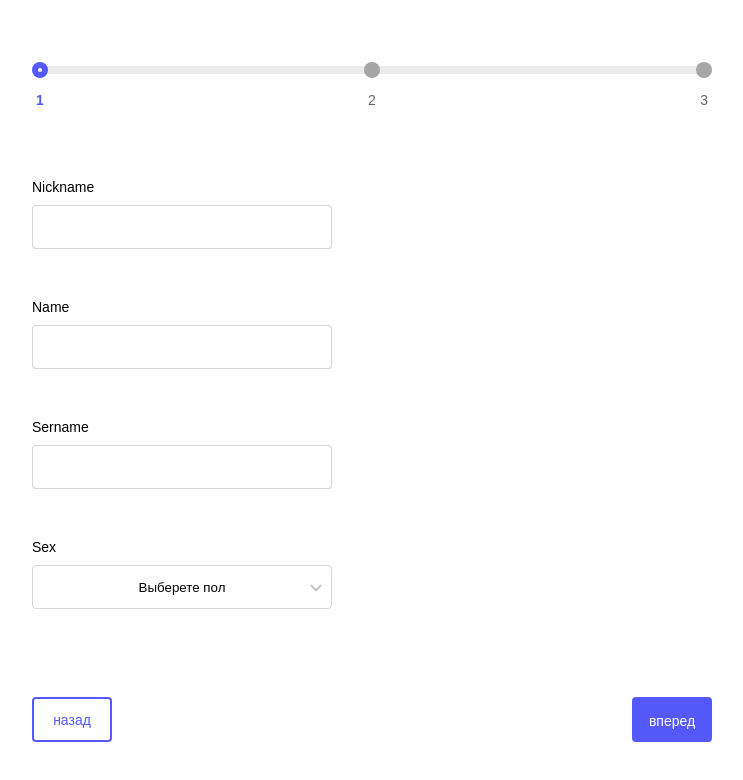
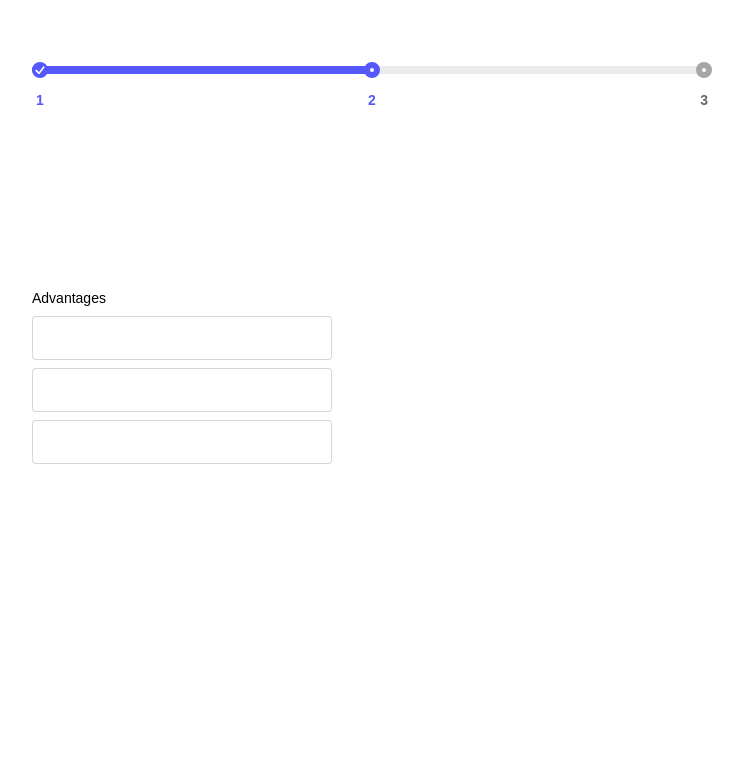
Before and after one commit to RabotaemActivno/test-bootcamp, a React (Create React App) app: page / in a window 1280 px wide. Shown: the top 780 px of the page, without its empty margins (268-1011 px from the left). Built offline with nearby package versions, Linux system fonts and the light colour scheme.

Commit message:
-middlePage in process...

```diff
--- a/src/App.tsx
+++ b/src/App.tsx
@@ -1,12 +1,13 @@
 import React from 'react';
 import { StartPage } from './pages/StartPage';
-import { Home } from './pages/home';
+import { Home } from './pages/Home';
 import styles from './App.module.scss'
+import { MidldlePage } from './pages/MiddlePage';
 
 function App() {
   return (
     <div className={styles.wrapper}>
-      <StartPage/>
+      <MidldlePage/>
     </div>
   );
 }
--- a/src/components/Dropdown/Dropdown.module.scss
+++ b/src/components/Dropdown/Dropdown.module.scss
@@ -4,6 +4,7 @@
     margin-bottom: 88px;
 
     button {
+
         padding: 12px;
         width: 300px;
         height: 44px;
@@ -13,6 +14,12 @@
         background: transparent;
         cursor: pointer;
         pointer-events: auto;
+        position: relative;
+        span {
+            position: absolute;
+            left: 12px;
+            top: 14px;
+        }
     }
 
     .dropdown_content {
--- a/src/components/Dropdown/index.tsx
+++ b/src/components/Dropdown/index.tsx
@@ -31,7 +31,7 @@ export function Dropdown() {
 
     return (
         <div className={styles.dropdown}>
-            <button onClick={onClickHandler}>{dropdownState.title}</button>
+            <button onClick={onClickHandler}><span>{dropdownState.title}</span></button>
             <div className={`${class1} ${dropdownState.isOpen ? class2 : ''}`}>
                 <div className={styles.dropdown_content_wrapper}>
                     <div onClick={() => onOptionClick('man')}>
--- /dev/null
+++ b/src/pages/MiddlePage/MidldlePage.module.scss
@@ -0,0 +1,111 @@
+.root {
+    padding: 66px 110px;
+    height: 850px;
+}
+
+.progressLine_line_wrapper {
+    position: absolute;
+}
+
+.progressLine_line2 {
+    left: 340px;
+    bottom: 111px;
+    width: 340px;
+    height: 8px;
+    background: rgba(0, 0, 0, 0.08);
+    border-radius: 8px;
+    position: relative;
+    margin-bottom: 103px;
+}
+
+.progressLine_line {
+    width: 340px;
+    height: 8px;
+    background: #5558FA;
+    border-radius: 8px;
+    position: relative;
+    margin-bottom: 103px;
+
+}
+
+.dot_wrapper {
+    margin: 0 auto;
+    width: 680px;
+    display: flex;
+    justify-content: space-between;
+    position: absolute;
+    top: 62px;
+    left: 0;
+    right: 0;
+}
+
+.dot {
+    height: 16px;
+    width: 16px;
+    border-radius: 50%;
+    border: 6px solid #5558FA;
+    background: #ffff;
+
+    &:last-child {
+        background: white;
+        border: 6px solid #A6A6A6;
+    }
+
+    &:first-child {
+        background: #5558FA;
+        position: relative;
+
+        &::before {
+            content: url('./Vector.svg');
+            position: absolute;
+            top: 50%;
+            left: 50%;
+            transform: translate(-50%, -50%);
+        }
+    }
+}
+
+.numbers:last-child {
+    color: #666666;
+    font-size: 14px;
+    line-height: 20px;
+}
+
+.number_wrapper {
+    padding-left: 4px;
+    padding-right: 4px;
+    font-size: 14px;
+    line-height: 20px;
+    margin: 0 auto;
+    font-weight: 600;
+    width: 680px;
+    display: flex;
+    justify-content: space-between;
+    position: absolute;
+    top: 90px;
+    left: 0;
+    right: 0;
+    color: #5558FA;
+}
+.field_wrapper {
+    margin-bottom: 48px;
+    font-size: 14px;
+    line-height: 20px;
+    .subtitle {
+        font-weight: 400;
+        margin-bottom: 8px;
+    }
+
+    .input_wrapper {
+        display: flex;
+        flex-direction: column;
+        gap: 8px;
+        input {
+            padding: 12px;
+            width: 300px;
+            height: 44px;
+            border-radius: 4px;
+            border: 1px solid rgba(0, 0, 0, 0.16);
+        }
+    }
+}
--- /dev/null
+++ b/src/pages/MiddlePage/index.tsx
@@ -0,0 +1,32 @@
+import styles from './MidldlePage.module.scss'
+
+export function MidldlePage() {
+    return (
+        <div className={styles.root}>
+            <div>
+                <div className={styles.progressLine_line}></div>
+                <div className={styles.progressLine_line2}></div>
+                <div className={styles.dot_wrapper}>
+                    <div className={styles.dot}></div>
+                    <div className={styles.dot}></div>
+                    <div className={styles.dot}></div>
+                </div>
+                <div className={styles.number_wrapper}>
+                    <div className={styles.numbers}>1</div>
+                    <div className={styles.numbers}>2</div>
+                    <div className={styles.numbers}>3</div>
+                </div>
+            </div>
+            <div>
+                <div className={styles.field_wrapper}>
+                    <div className={styles.subtitle}>Advantages</div>
+                    <div className={styles.input_wrapper}>
+                        <input type="text" />
+                        <input type="text" />
+                        <input type="text" />
+                    </div>
+                </div>
+            </div>
+        </div>
+    )
+}
--- a/src/pages/StartPage/StartPage.module.scss
+++ b/src/pages/StartPage/StartPage.module.scss
@@ -29,7 +29,7 @@
     border-radius: 50%;
     background: #A6A6A6;
 
-    &:first-child {
+    &:last-child {
         background: white;
         border: 6px solid #5558FA;
     }
--- a/src/pages/home/index.tsx
+++ b/src/pages/home/index.tsx
@@ -13,9 +13,9 @@ export function Home() {
                     <div className={styles.name}>Иван Иванов</div>
                     <div className={styles.contacts}>
                         <ul>
-                            <li><VectorSVG /><a href="/">Telegram</a></li>
-                            <li><VectorSVG /><a href="/">GitHub</a></li>
-                            <li><VectorSVG /><a href="/">Resume</a></li>
+                            <li><VectorSVG /><a target="_blank" href="https://t.me/polnoePogruzhenie">Telegram</a></li>
+                            <li><VectorSVG /><a target="_blank" href="https://github.com/RabotaemActivno">GitHub</a></li>
+                            <li><VectorSVG /><a target="_blank" href="https://kazan.hh.ru/resume/8d189563ff0bf8d6a40039ed1f376372556471">Resume</a></li>
                         </ul>
                     </div>
                 </div>
```
Also changed, not shown: src/pages/MiddlePage/Vector.svg (added).
